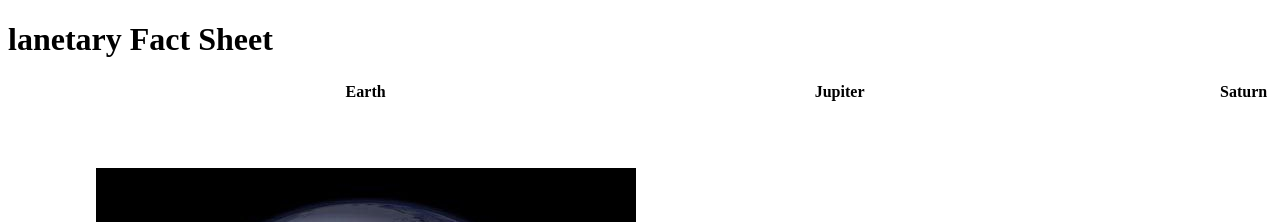
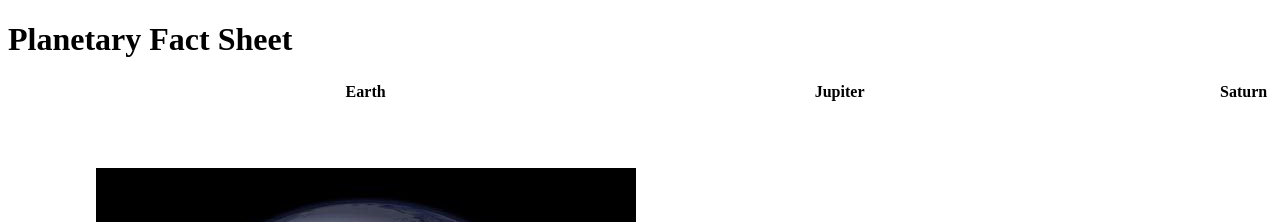
Before and after one commit to Bpadilla18/Lab-6, a plain HTML site: page index.html in a window 1280 px wide. Shown: the top 222 px of the page. Drawn offline with Linux system fonts and the light colour scheme; files that its build step writes are made by us from their sources.

Commit message:
Update index.html

```diff
--- a/index.html
+++ b/index.html
@@ -7,7 +7,7 @@
 </head>
 <body>
 
-  <h1>lanetary Fact Sheet</h1>
+  <h1>Planetary Fact Sheet</h1>
   <table id="planets">
     <tr>
       <th></th>
```
